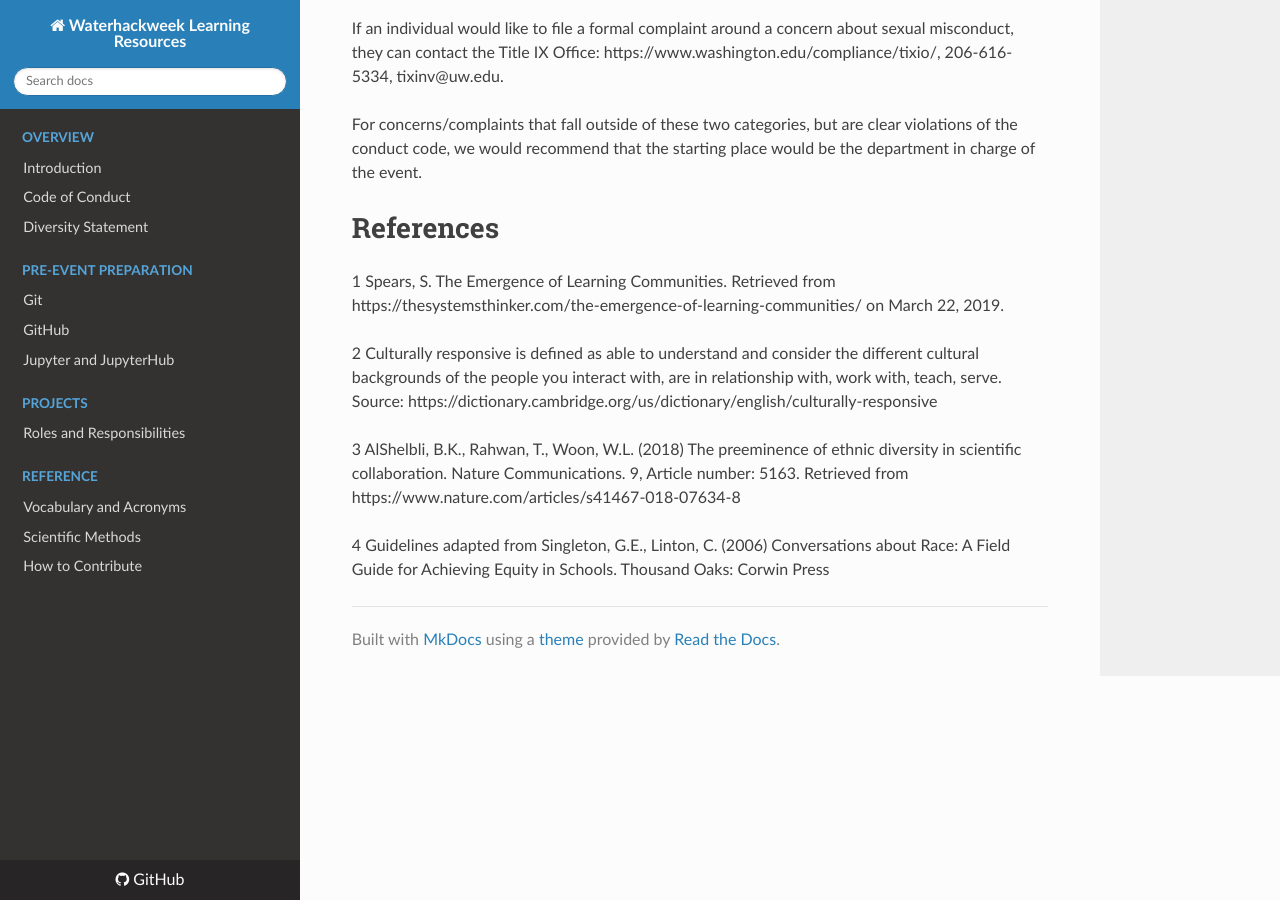
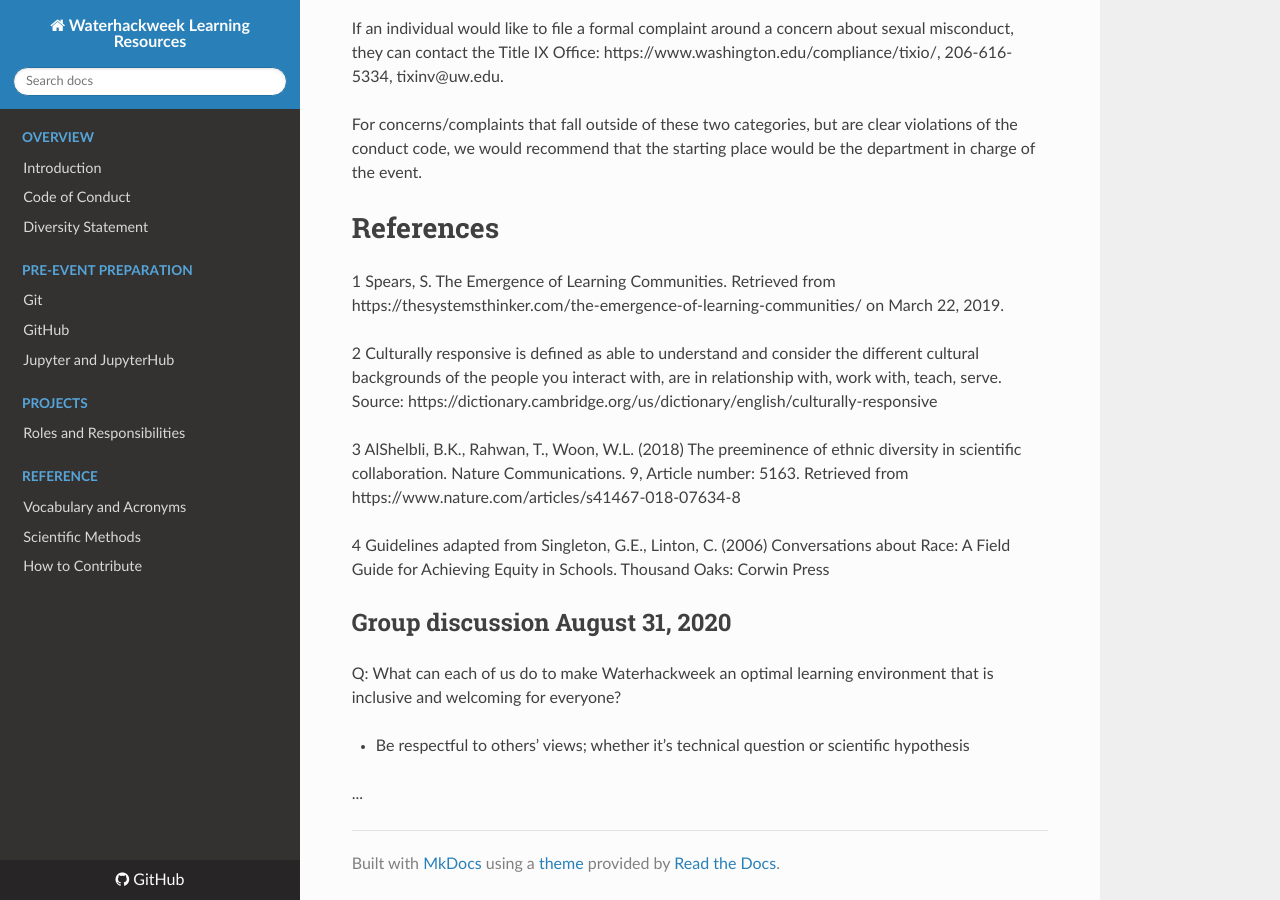
Before and after one commit to emiliom/learning-resources, an MkDocs documentation site: the page built from docs/canaryopera/codeofconduct.md, in a window 1280 px wide and 900 px high, scrolled down 3952 px. Built offline with MkDocs 1.6.1, drawn with Linux system fonts in a browser that asks for light colours; nearby versions of some CDN libraries.

Commit message:
added group discussion

```diff
--- a/docs/canaryopera/codeofconduct.md
+++ b/docs/canaryopera/codeofconduct.md
@@ -104,3 +104,10 @@ Article number: 5163. Retrieved from https://www.nature.com/articles/s41467-018-
 
 4 Guidelines adapted from Singleton, G.E., Linton, C. (2006) Conversations about Race: A Field Guide for Achieving Equity in Schools. Thousand Oaks:
 Corwin Press
+
+## Group discussion August 31, 2020
+Q: What can each of us do to make Waterhackweek an optimal learning environment that is inclusive and welcoming for everyone?
+
+- Be respectful to others’ views; whether it’s technical question or scientific hypothesis
+
+...
```
